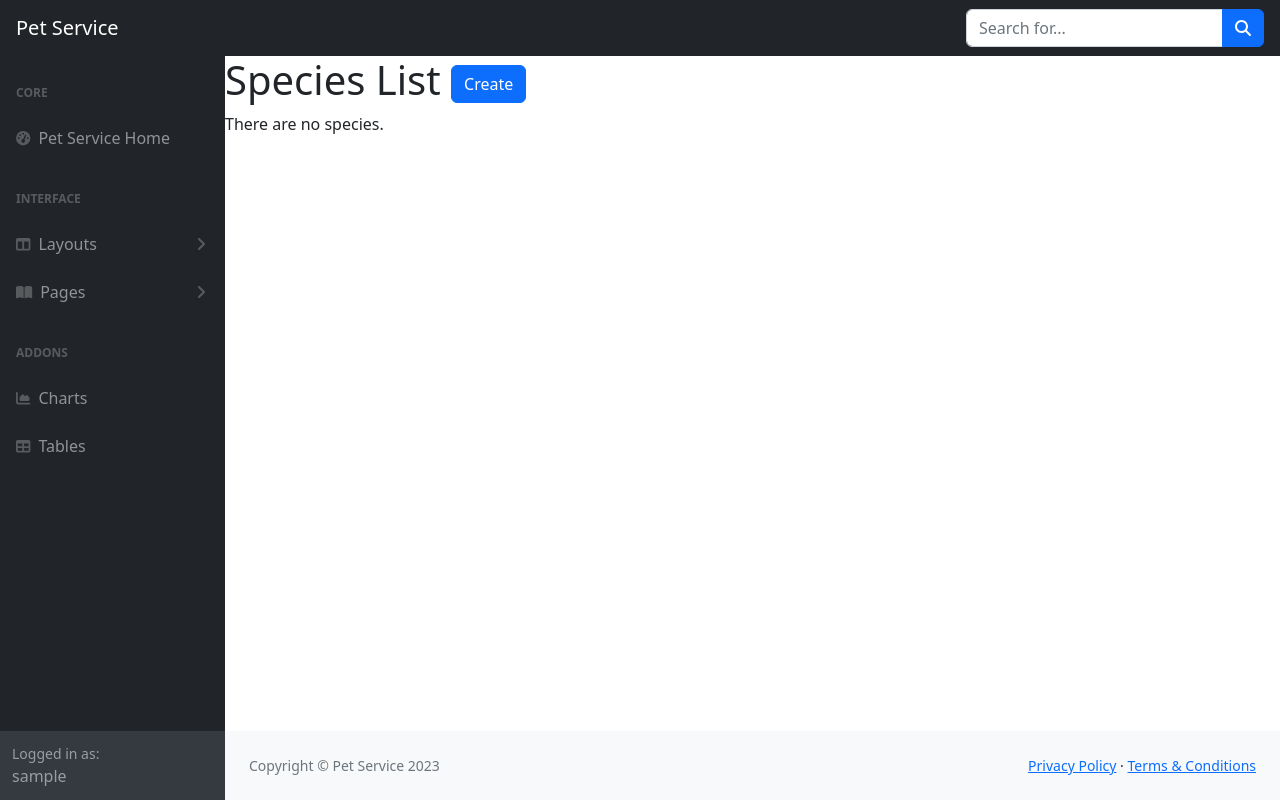
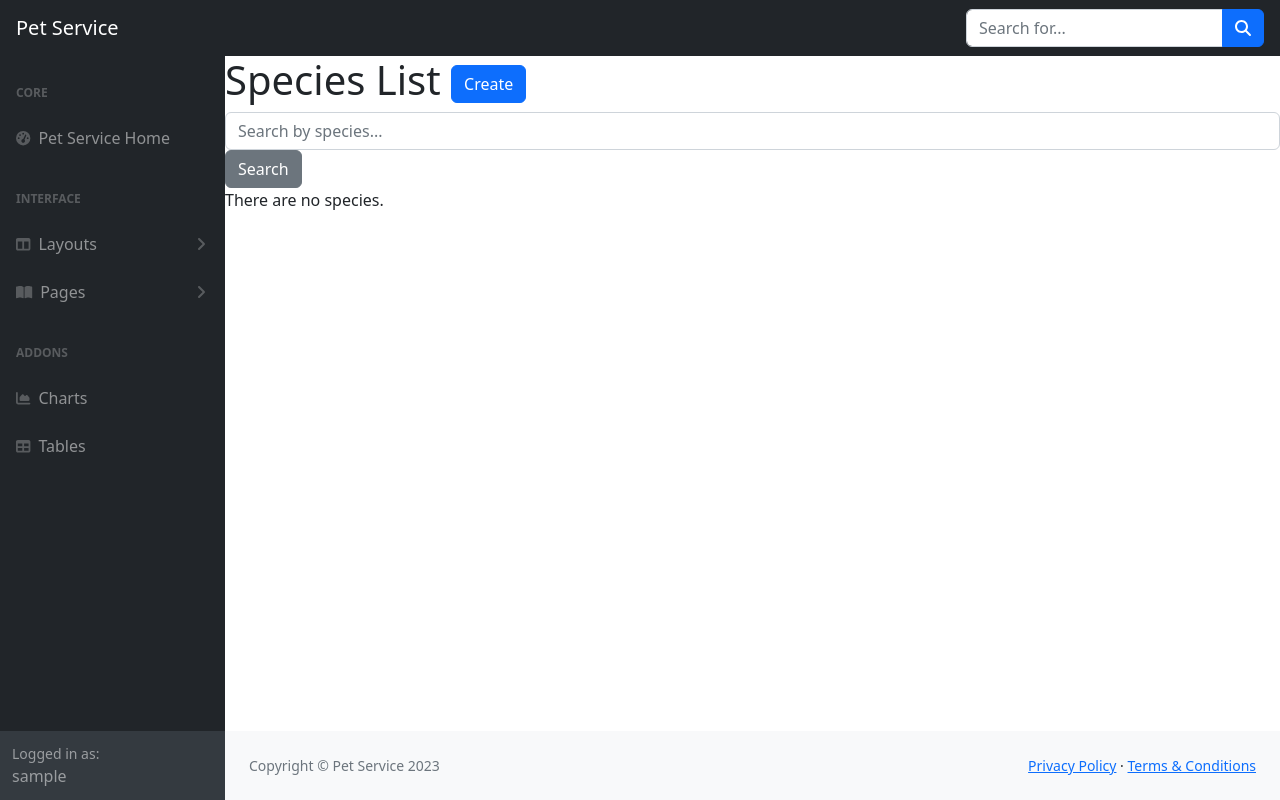
Before and after one commit to N1khto/pet-owner-service, a Django app: page /species/ in a window 1280 px wide. Run offline with Django 4.2, Linux system fonts and the light colour scheme; the visitor is signed in with stand-in values (Sample User, id 1); data that the repository does not hold is empty; some libraries are stand-ins or nearby versions.

Commit message:
1. Created forms.py file with search form for species list page 2. Added search form template to includes 3. Added crispy forms to installed apps 4. Changed species list view to interfare with search form

```diff
--- /dev/null
+++ b/pet_app/forms.py
@@ -0,0 +1,15 @@
+from django import forms
+from django.contrib.auth import get_user_model
+from django.contrib.auth.forms import UserCreationForm
+from django.core.exceptions import ValidationError
+
+from pet_app.models import Pet, PetFood, Species, Brand
+
+
+class SpeciesSearchForm(forms.Form):
+    species = forms.CharField(
+        max_length=255,
+        required=False,
+        label="",
+        widget=forms.TextInput(attrs={"placeholder": "Search by species..."})
+    )
--- a/pet_app/views.py
+++ b/pet_app/views.py
@@ -2,6 +2,7 @@ from django.contrib.auth.mixins import LoginRequiredMixin
 from django.shortcuts import render
 from django.views import generic
 
+from pet_app.forms import SpeciesSearchForm
 from pet_app.models import Pet, PetOwner, PetFood, Species, Brand
 
 
@@ -25,3 +26,16 @@ class SpeciesListView(LoginRequiredMixin, generic.ListView):
     context_object_name = "species_list"
     template_name = "pet_app/species_list.html"
     paginate_by = 2
+
+    def get_context_data(self, *, object_list=None, **kwargs):
+        context = super(SpeciesListView, self).get_context_data(**kwargs)
+        species = self.request.GET.get("species", "")
+        context["search_form"] = SpeciesSearchForm(initial={"species": species})
+        return context
+
+    def get_queryset(self):
+        queryset = Species.objects.all()
+        form = SpeciesSearchForm(self.request.GET)
+        if form.is_valid():
+            return queryset.filter(species__icontains=form.cleaned_data["species"])
+        return queryset
--- a/pet_service/settings.py
+++ b/pet_service/settings.py
@@ -37,6 +37,8 @@ INSTALLED_APPS = [
     "django.contrib.sessions",
     "django.contrib.messages",
     "django.contrib.staticfiles",
+    "crispy_bootstrap4",
+    "crispy_forms",
     "pet_app",
 ]
 
@@ -67,6 +69,8 @@ TEMPLATES = [
         },
     },
 ]
+
+CRISPY_TEMPLATE_PACK = "bootstrap4"
 
 WSGI_APPLICATION = "pet_service.wsgi.application"
 
--- /dev/null
+++ b/templates/includes/search_form.html
@@ -0,0 +1,6 @@
+{% load crispy_forms_filters %}
+
+<form action="" method="get" class="form-inline">
+  {{ search_form|crispy }}
+  <input type="submit" value="Search" class="btn btn-secondary">
+</form>
--- a/templates/pet_app/species_list.html
+++ b/templates/pet_app/species_list.html
@@ -8,6 +8,7 @@
     </a>
   </h1>
 
+  {% include "includes/search_form.html" %}
 
   {% if species_list %}
     <table class="table">
```
